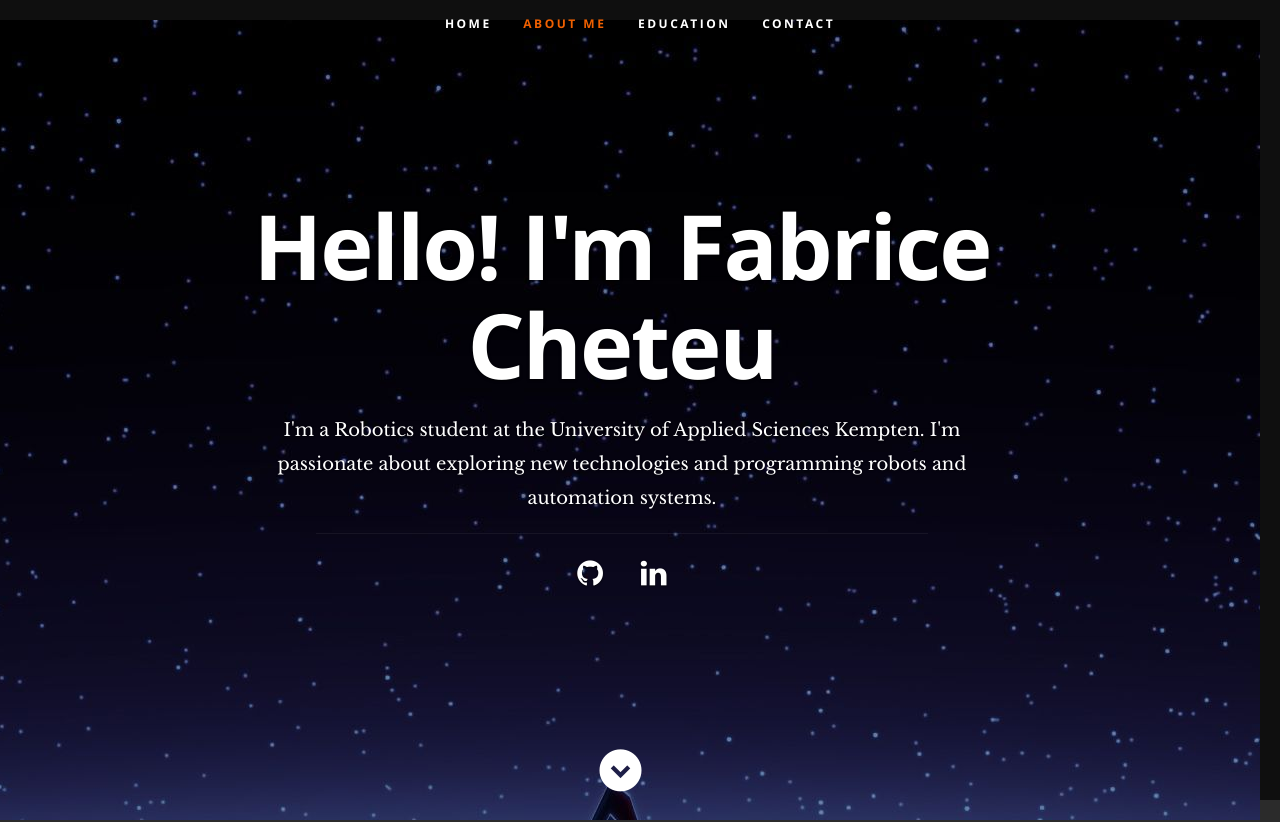
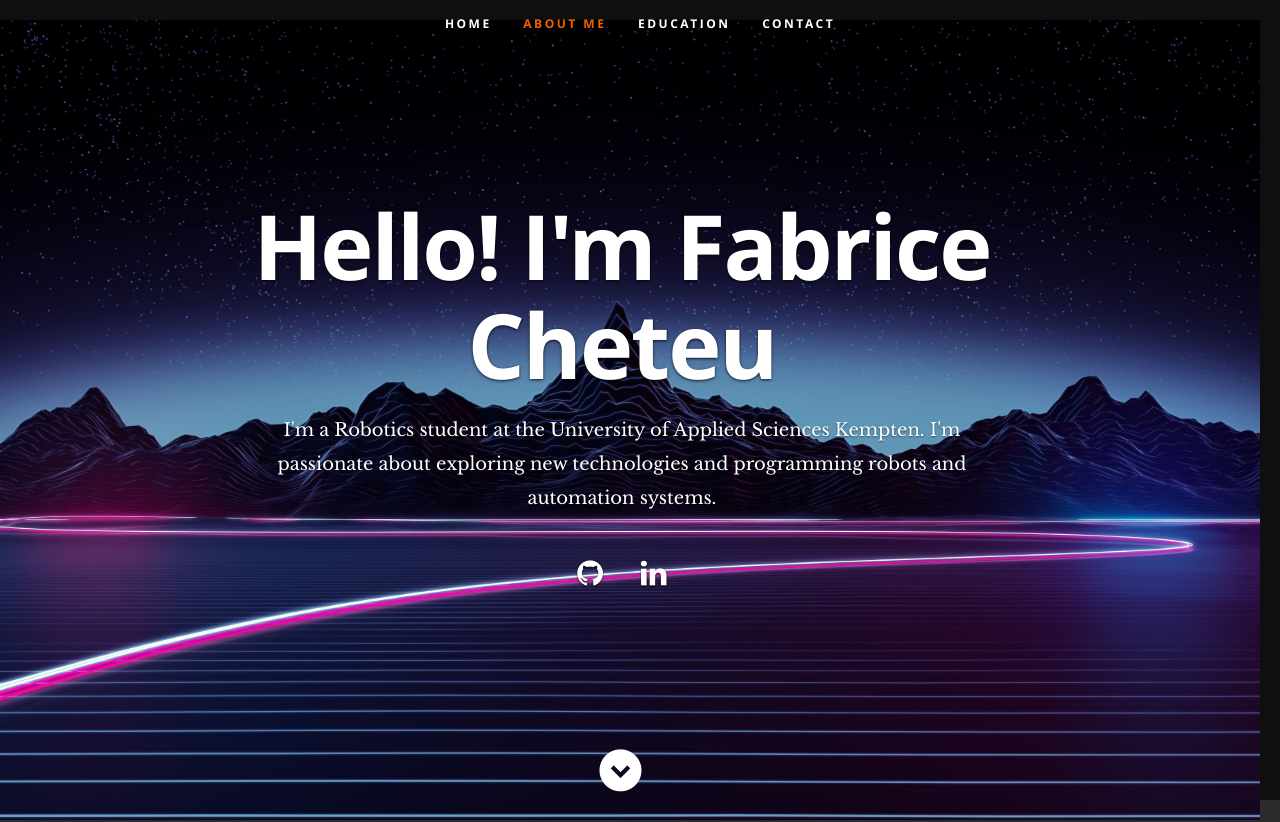
Before and after one commit to Fab99ch32/cheteu, a plain HTML site: page index.html in a window 1280 px wide. Shown: the top 822 px of the page. Drawn offline with nearby package versions, Linux system fonts and the light colour scheme.

Commit message:
Update layout.css

```diff
--- a/css/layout.css
+++ b/css/layout.css
@@ -30,12 +30,12 @@ body { background: #0f0f0f; }
 
 header {
    position: relative;
-   height: 2160px; /* Höhe entsprechend der Höhe des Hintergrundbildes */
+   height: 2160px;
    min-height: 500px;
    width: 100%;
-   background: #161415 url(../image/coding-2.jpg) no-repeat top center;
-   background-size: 3840px 2160px; /* Hintergrundbildgröße auf die Bildgröße einstellen */
-   -webkit-background-size: 3840px 2160px;
+   background: #161415 url(../image/coding-2.jpg) no-repeat center center;
+   background-size: cover !important;
+   -webkit-background-size: cover !important;
    text-align: center;
    overflow: hidden;
 }
```
